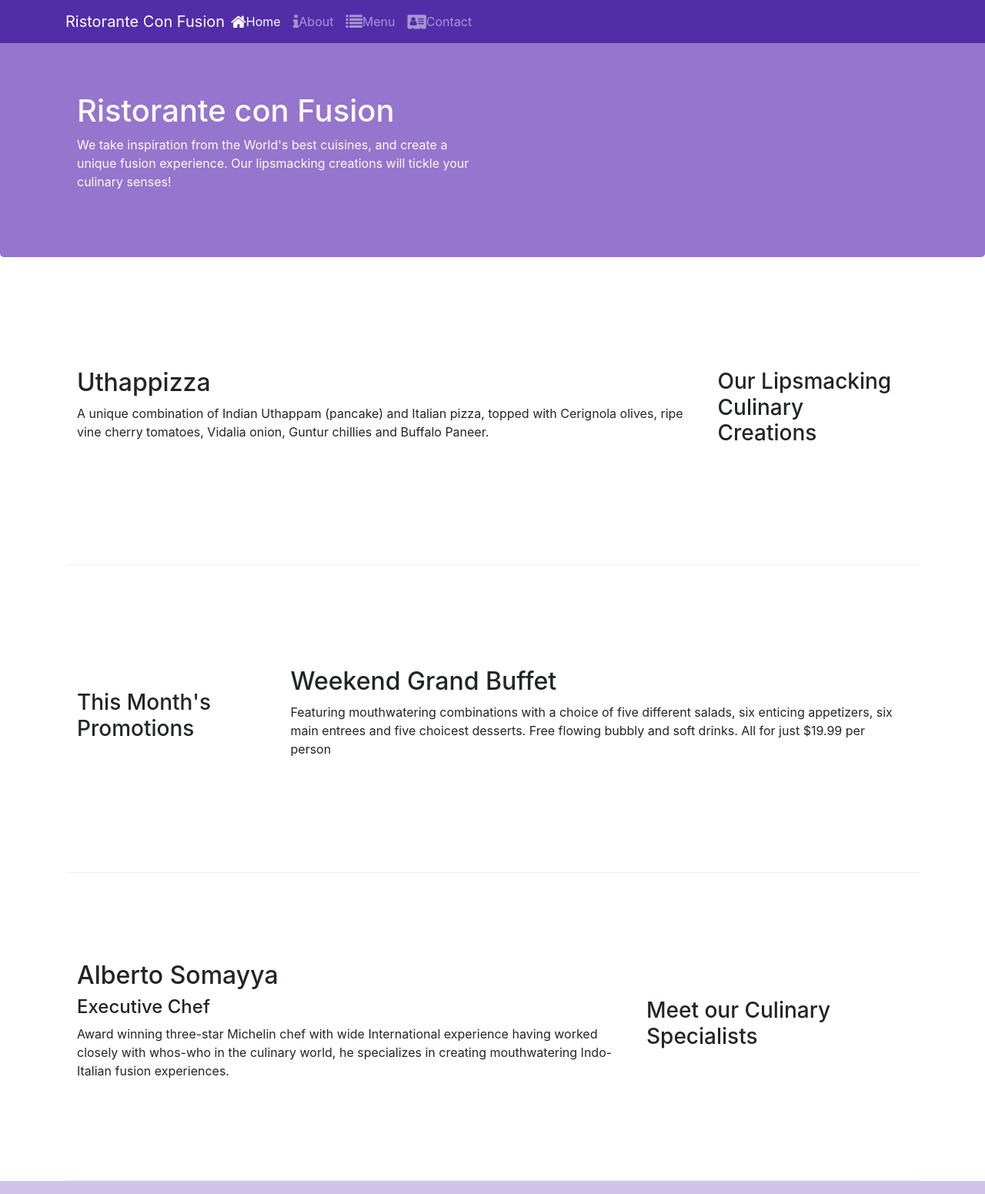
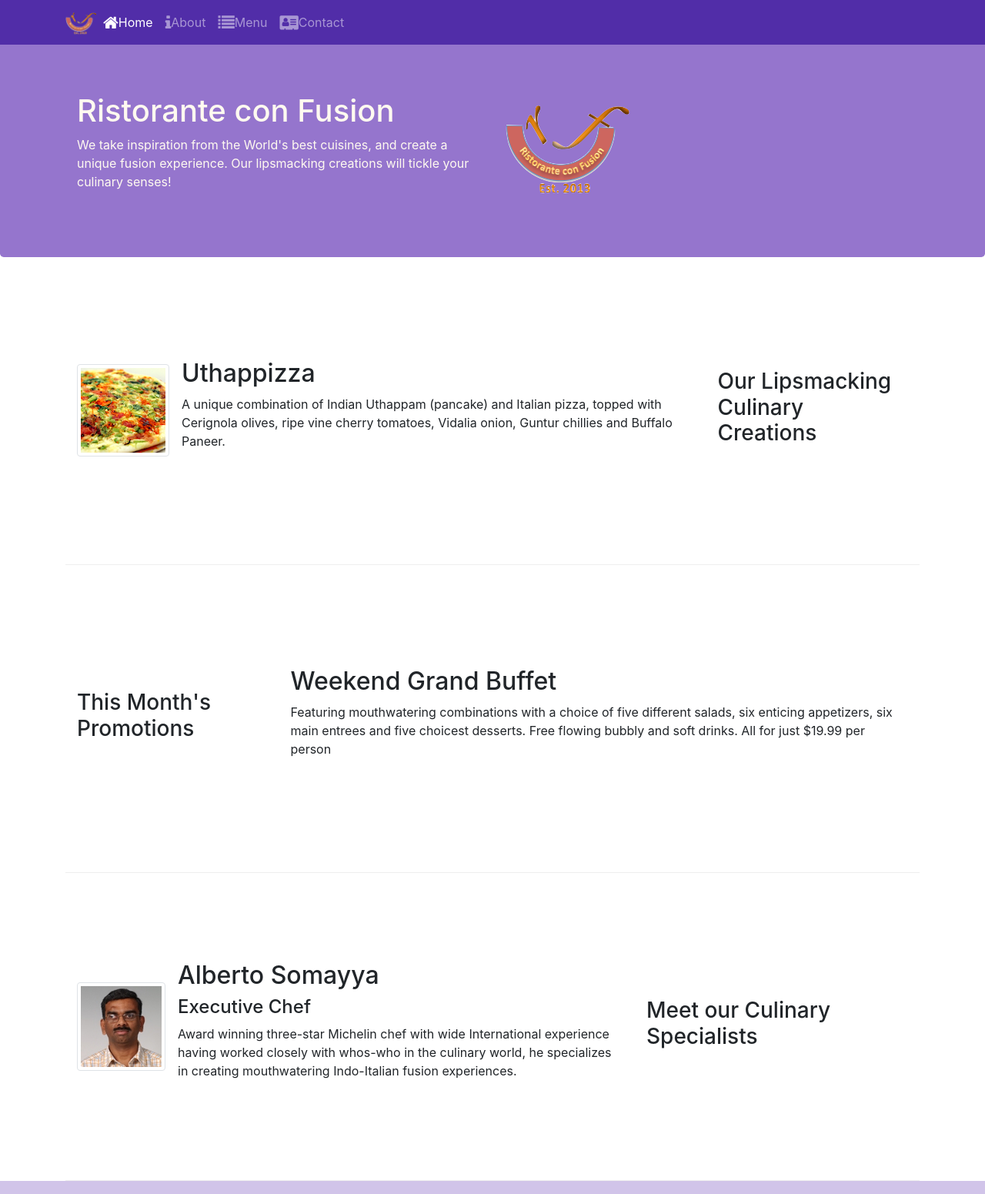
Before and after one commit to KingPegasus/FrontEnd-WebUI-Frameworks-and-Tools-Bootstrap4, a website: page index.html in a window 1280 px wide. Shown: the top 1551 px of the page at 77% size. Drawn offline with nearby package versions, Linux system fonts and the light colour scheme.

Commit message:
Images and Media

```diff
--- a/index.html
+++ b/index.html
@@ -22,13 +22,13 @@
             <button class="navbar-toggler" type="button" data-toggle="collapse" data-target="#Navbar">
                 <span class="navbar-toggler-icon"></span>
             </button>
-            <a class="navbar-brand mr-auto" href="#">Ristorante Con Fusion</a>
+            <a class="navbar-brand mr-auto" href="#"><img src="img/logo.png" height="30" width="41"></a>
             <div class="collapse navbar-collapse" id="Navbar">
                 <ul class="navbar-nav mr-auto">
                     <li class="nav-item active"><a class="nav-link" href="#"><span class="fa fa-home fa-lg"></span>Home</a></li>
                     <li class="nav-item"><a class="nav-link" href="./aboutus.html"><span class="fa fa-info fa-lg"></span>About</a></li>
                     <li class="nav-item"><a class="nav-link" href="#"><span class="fa fa-list fa-lg"></span>Menu</a></li>
-                    <li class="nav-item"><a class="nav-link" href="#"><span class="fa fa-address-card fa-lg"></span>Contact</a></li>
+                    <li class="nav-item"><a class="nav-link" href="./contactus.html"><span class="fa fa-address-card fa-lg"></span>Contact</a></li>
                 </ul>
             </div>
 
@@ -41,7 +41,8 @@
                     <h1>Ristorante con Fusion</h1>
                     <p>We take inspiration from the World's best cuisines, and create a unique fusion experience. Our lipsmacking creations will tickle your culinary senses!</p>
                 </div>
-                <div class="col-12 col-sm">
+                <div class="col-12 col-sm align-self-center">
+                    <img src="img/logo.png" class="img-fluid" alt="logo">
                 </div>
             </div>
         </div>
@@ -53,8 +54,14 @@
                 <h3>Our Lipsmacking Culinary Creations</h3>
             </div>
             <div class="col col-sm order-sm-first col-md">
-                <h2>Uthappizza</h2>
-                <p>A unique combination of Indian Uthappam (pancake) and Italian pizza, topped with Cerignola olives, ripe vine cherry tomatoes, Vidalia onion, Guntur chillies and Buffalo Paneer.</p>
+                <div class="media">
+                    <img class="d-flex mr-3 img-thumbnail align-self-center"
+                        src="img/uthappizza.png" alt="uthappizza">
+                    <div class="media-body">
+                        <h2 class="mt-0">Uthappizza</h2>
+                        <p class="d-none d-sm-block">A unique combination of Indian Uthappam (pancake) and Italian pizza, topped with Cerignola olives, ripe vine cherry tomatoes, Vidalia onion, Guntur chillies and Buffalo Paneer.</p>
+                    </div>
+                </div>
             </div>
         </div>
 
@@ -74,9 +81,16 @@
                 <h3>Meet our Culinary Specialists</h3>
             </div>
             <div class="col col-sm order-sm-first col-md">
-                <h2>Alberto Somayya</h2>
-                <h4>Executive Chef</h4>
-                <p>Award winning three-star Michelin chef with wide International experience having worked closely with whos-who in the culinary world, he specializes in creating mouthwatering Indo-Italian fusion experiences. </p>
+                <div class="media">
+                    <img class="d-flex mr-3 img-thumbnail align-self-center"
+                    src="img/alberto.png" alt="alberto">
+                    <div class="media-body">
+                        <h2 class="mt-0">Alberto Somayya</h2>
+                        <h4>Executive Chef</h4>
+                        <p>Award winning three-star Michelin chef with wide International experience having worked closely with whos-who in the culinary world, he specializes in creating mouthwatering Indo-Italian fusion experiences. </p>
+                    </div>
+                </div>
+
             </div>
         </div>
     </div>
```
Also changed, not shown: aboutus.html (+4 -3 lines), contactus.html (+3 -2 lines), img/alberto.png (added), img/buffet.png (added), img/logo.png (added), img/uthappizza.png (added), 1 other file.
